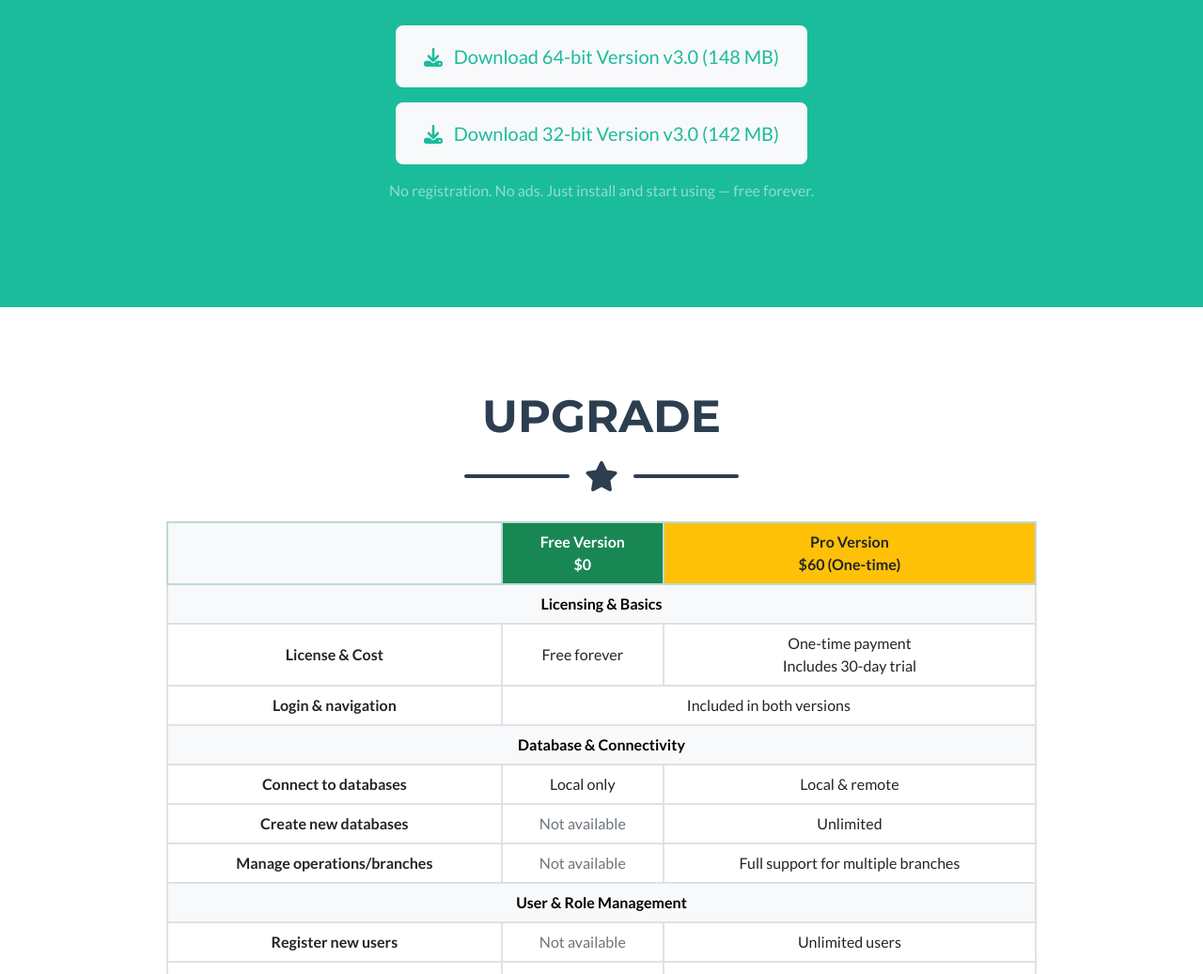
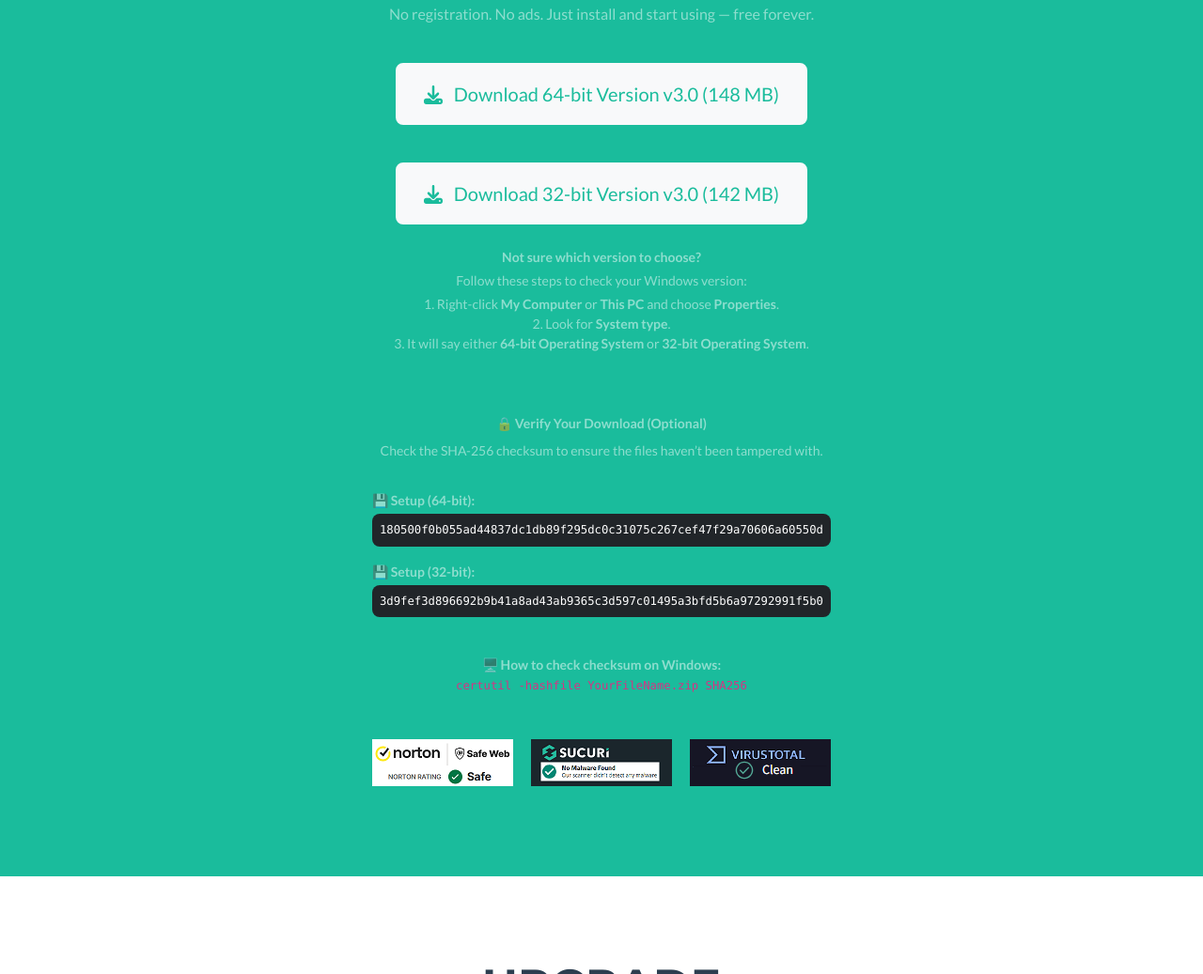
Before and after one commit to yasuite/Your-Accountant-System, a plain HTML site: page index.html in a window 1280 px wide. Shown: the part 2289-3326 px from the top of the page at 94% size. Drawn offline with nearby package versions, Linux system fonts and the light colour scheme.

Commit message:
Add files via upload

```diff
--- a/index.html
+++ b/index.html
@@ -67,7 +67,7 @@
             </div>
         </header>
         <!-- Screenshots Section-->
-        <section class="page-section screenshots" id="screenshots">
+        <section class="page-section screenshots" id="Screenshots">
             <div class="container">
                 <!-- Screenshots Section Heading-->
                 <h2 class="page-section-heading text-center text-uppercase text-secondary mb-0">Screenshots</h2>
@@ -85,7 +85,7 @@
                             <div class="screenshots-item-caption d-flex align-items-center justify-content-center h-100 w-100">
                                 <div class="screenshots-item-caption-content text-center text-white"><i class="fas fa-plus fa-3x"></i></div>
                             </div>
-                            <img class="img-fluid" src="assets/img/Screenshots/security.png" alt="Enterprise-Grade Security" />
+                            <img class="img-fluid" src="assets/img/Screenshots/security.png" alt="Enterprise-Grade Security" style="cursor: pointer;" />
                         </div>
                     </div>
                     <!-- Screenshots Item 2-->
@@ -94,7 +94,7 @@
                             <div class="screenshots-item-caption d-flex align-items-center justify-content-center h-100 w-100">
                                 <div class="screenshots-item-caption-content text-center text-white"><i class="fas fa-plus fa-3x"></i></div>
                             </div>
-                            <img class="img-fluid" src="assets/img/Screenshots/start.png" alt="Getting started with our software is effortless" />
+                            <img class="img-fluid" src="assets/img/Screenshots/start.png" alt="Getting started with our software is effortless" style="cursor: pointer;" />
                         </div>
                     </div>
                     <!-- Screenshots Item 3-->
@@ -103,7 +103,7 @@
                             <div class="screenshots-item-caption d-flex align-items-center justify-content-center h-100 w-100">
                                 <div class="screenshots-item-caption-content text-center text-white"><i class="fas fa-plus fa-3x"></i></div>
                             </div>
-                            <img class="img-fluid" src="assets/img/Screenshots/screen.png" alt="Screens Manager" />
+                            <img class="img-fluid" src="assets/img/Screenshots/screen.png" alt="Screens Manager" style="cursor: pointer;" />
                         </div>
                     </div>
                     <!-- Screenshots Item 4-->
@@ -112,7 +112,7 @@
                             <div class="screenshots-item-caption d-flex align-items-center justify-content-center h-100 w-100">
                                 <div class="screenshots-item-caption-content text-center text-white"><i class="fas fa-plus fa-3x"></i></div>
                             </div>
-                            <img class="img-fluid" src="assets/img/Screenshots/trans.png" alt="Invoices, Records, and Entries" />
+                            <img class="img-fluid" src="assets/img/Screenshots/trans.png" alt="Invoices, Records, and Entries" style="cursor: pointer;" />
                         </div>
                     </div>
                     <!-- Screenshots Item 5-->
@@ -121,7 +121,7 @@
                             <div class="screenshots-item-caption d-flex align-items-center justify-content-center h-100 w-100">
                                 <div class="screenshots-item-caption-content text-center text-white"><i class="fas fa-plus fa-3x"></i></div>
                             </div>
-                            <img class="img-fluid" src="assets/img/Screenshots/report.png" alt="Financial Analysis & Reporting" />
+                            <img class="img-fluid" src="assets/img/Screenshots/report.png" alt="Financial Analysis & Reporting" style="cursor: pointer;" />
                         </div>
                     </div>
                     <!-- Screenshots Item 6-->
@@ -130,7 +130,7 @@
                             <div class="screenshots-item-caption d-flex align-items-center justify-content-center h-100 w-100">
                                 <div class="screenshots-item-caption-content text-center text-white"><i class="fas fa-plus fa-3x"></i></div>
                             </div>
-                            <img class="img-fluid" src="assets/img/Screenshots/chat.png" alt="Secure User Communication" />
+                            <img class="img-fluid" src="assets/img/Screenshots/chat.png" alt="Secure User Communication" style="cursor: pointer;" />
                         </div>
                     </div>
                 </div>
@@ -158,6 +158,11 @@
         <li><strong>Memory:</strong> 1 GB RAM (4 GB recommended for multi-user/server use)</li>
         <li><strong>Network:</strong> Optional for multi-user access via LAN or global network</li>
     </ul>
+
+<p class="text-center mt-3 text-white-50">
+    No registration. No ads. Just install and start using — free forever.
+</p>
+
 </div>
 
                 <!-- Download Section Button-->
@@ -167,18 +172,59 @@
        target="_blank">
         <i class="fas fa-download me-2"></i>
         Download 64-bit Version v3.0 (148 MB)
-    </a><br>
+    </a><br><br>
     <a class="btn btn-xl btn-light text-primary"
        href="https://github.com/yasuite/Your-Accountant-System/releases/download/V3.0/Your-Accountant-System_Setup.x32.zip"
        target="_blank">
         <i class="fas fa-download me-2"></i>
         Download 32-bit Version v3.0 (142 MB)
     </a>
+
+    <!-- Help Text: How to check your system -->
+    <div class="mt-4 text-white-50 small">
+        <p class="mb-1"><strong>Not sure which version to choose?</strong></p>
+        <p class="mb-1">Follow these steps to check your Windows version:</p>
+        <ul class="list-unstyled">
+            <li>1. Right-click <strong>My Computer</strong> or <strong>This PC</strong> and choose <strong>Properties</strong>.</li>
+            <li>2. Look for <strong>System type</strong>.</li>
+            <li>3. It will say either <strong>64-bit Operating System</strong> or <strong>32-bit Operating System</strong>.</li>
+        </ul>
+    </div>
+
+            </div>
+
+
+<!-- SHA-256 Checksums and Verification Guide -->
+<div class="mt-5 text-white-50 text-center small">
+    <p class="mb-2 fw-bold">🔒 Verify Your Download (Optional)</p>
+    <p>Check the SHA-256 checksum to ensure the files haven’t been tampered with.</p>
+
+    <div class="d-flex justify-content-center">
+        <div style="max-width: 700px;" class="text-start">
+            <p class="mt-3 mb-1 fw-bold">💾 Setup (64-bit):</p>
+            <pre class="bg-dark text-white p-2 rounded small">180500f0b055ad44837dc1db89f295dc0c31075c267cef47f29a70606a60550d</pre>
+            <p class="mt-3 mb-1 fw-bold">💾 Setup (32-bit):</p>
+            <pre class="bg-dark text-white p-2 rounded small">3d9fef3d896692b9b41a8ad43ab9365c3d597c01495a3bfd5b6a97292991f5b0</pre>
+        </div>
+    </div>
+
+    <p class="mt-4 mb-0">🖥️ <strong>How to check checksum on Windows:</strong></p>
+    <code>certutil -hashfile YourFileName.zip SHA256</code>
 </div>
 
-<p class="text-center mt-3 text-white-50">
-    No registration. No ads. Just install and start using — free forever.
-</p>
+<div class="text-center mt-5">
+    <a href="https://safeweb.norton.com/report?url=yasuite.github.io/Your-Accountant-System" target="_blank">
+        <img src="assets/img/badges/norton.png" alt="Norton Safe Web - Verified Safe" class="img-fluid mx-2" style="max-height: 60px;" />
+    </a>
+    <a href="https://sitecheck.sucuri.net/results/https/yasuite.github.io/Your-Accountant-System/" target="_blank">
+        <img src="assets/img/badges/sucuri.png" alt="Sucuri Site Check - No Malware Found" class="img-fluid mx-2" style="max-height: 60px;" />
+    </a>
+    <a href="https://www.virustotal.com/gui/search/yasuite.github.io" target="_blank">
+        <img src="assets/img/badges/virustotal.png" alt="VirusTotal Scan - Clean" class="img-fluid mx-2" style="max-height: 60px;" />
+    </a>
+</div>
+
+</div>
 
             </div>
         </section>
```
Also changed, not shown: assets/img/badges/norton.png (added), assets/img/badges/sucuri.png (added), assets/img/badges/virustotal.png (added).
